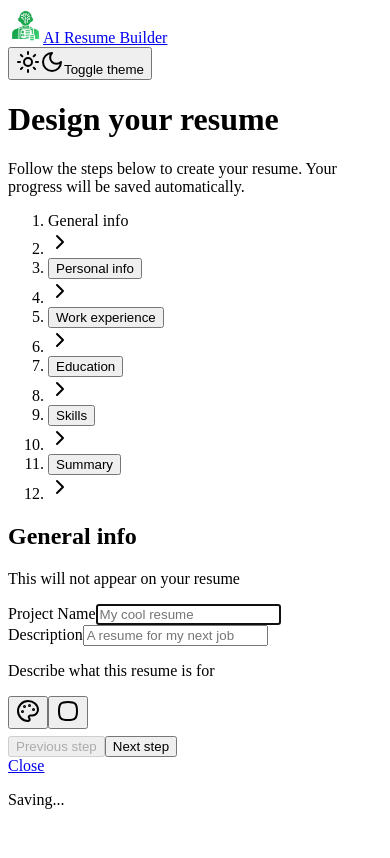
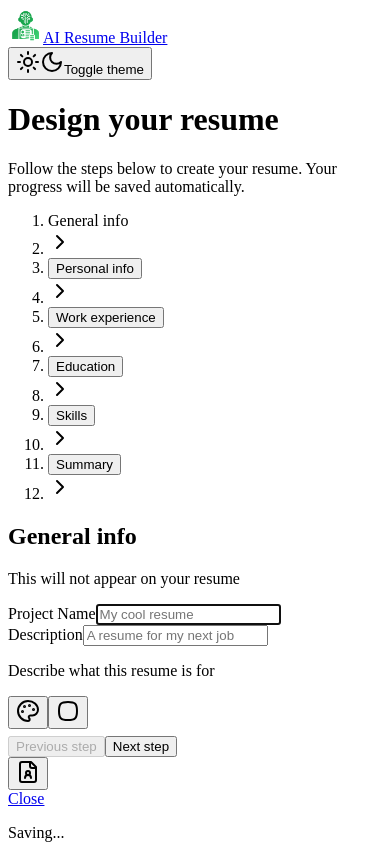
Before and after one commit to AbdullahTami/resume-builder, a Next.js app: page /editor in a window 390 px wide. Built offline with nearby package versions, Linux system fonts and the light colour scheme.

Commit message:
adjusting resume preview for optimal responsiveness done

```diff
--- a/src/app/(main)/editor/_components/Footer.tsx
+++ b/src/app/(main)/editor/_components/Footer.tsx
@@ -2,13 +2,21 @@ import { Button } from "@/components/ui/button";
 import Link from "next/link";
 import React from "react";
 import { steps } from "../steps";
+import { FileUserIcon, PenLineIcon } from "lucide-react";
 
 interface FooterProps {
   currentStep: string;
   setCurrentStep: (step: string) => void;
+  showSmResumePreview: boolean;
+  setShowSmResumePreview: (show: boolean) => void;
 }
 
-export default function Footer({ currentStep, setCurrentStep }: FooterProps) {
+export default function Footer({
+  currentStep,
+  setCurrentStep,
+  showSmResumePreview,
+  setShowSmResumePreview,
+}: FooterProps) {
   const previousStep = steps.find(
     (_, index) => steps[index + 1]?.key === currentStep,
   )?.key;
@@ -38,6 +46,21 @@ export default function Footer({ currentStep, setCurrentStep }: FooterProps) {
             Next step
           </Button>
         </div>
+        <Button
+          variant="outline"
+          size="icon"
+          onClick={() => setShowSmResumePreview(!showSmResumePreview)}
+          className="md:hidden"
+          title={
+            showSmResumePreview ? "Show input form" : "Show resume preview"
+          }
+        >
+          {showSmResumePreview ? (
+            <PenLineIcon className="size-5" />
+          ) : (
+            <FileUserIcon className="size-5" />
+          )}
+        </Button>
         <div className="flex items-center gap-3">
           <Button variant="secondary" asChild>
             <Link href="/resumes">Close</Link>
--- a/src/app/(main)/editor/_components/ResumeEditor.tsx
+++ b/src/app/(main)/editor/_components/ResumeEditor.tsx
@@ -6,11 +6,15 @@ import Footer from "./Footer";
 import { useState } from "react";
 import { ResumeValues } from "@/lib/validation";
 import ResumePreviewSection from "./ResumePreviewSection";
+import { cn } from "@/lib/utils";
 
 export default function ResumeEditor() {
   const searchParams = useSearchParams();
 
   const [resumeData, setResumeData] = useState<ResumeValues>({});
+
+  const [showSmResumePreview, setShowSmResumePreview] =
+    useState<boolean>(false);
 
   const currentStep = searchParams.get("step") || steps[0].key;
 
@@ -35,7 +39,12 @@ export default function ResumeEditor() {
       </header>
       <main className="relative grow">
         <div className="absolute bottom-0 top-0 flex w-full overflow-auto">
-          <div className="w-full space-y-6 overflow-y-auto p-3 md:w-1/2">
+          <div
+            className={cn(
+              "w-full space-y-6 overflow-y-auto p-3 md:block md:w-1/2",
+              showSmResumePreview && "hidden",
+            )}
+          >
             <Breadcrumbs currentStep={currentStep} setCurrentStep={setStep} />
             {FormComponent && (
               <FormComponent
@@ -48,10 +57,16 @@ export default function ResumeEditor() {
           <ResumePreviewSection
             resumeData={resumeData}
             setResumeData={setResumeData}
+            className={cn(showSmResumePreview && "flex")}
           />
         </div>
       </main>
-      <Footer currentStep={currentStep} setCurrentStep={setStep} />
+      <Footer
+        currentStep={currentStep}
+        setCurrentStep={setStep}
+        showSmResumePreview={showSmResumePreview}
+        setShowSmResumePreview={setShowSmResumePreview}
+      />
     </div>
   );
 }
--- a/src/app/(main)/editor/_components/ResumePreviewSection.tsx
+++ b/src/app/(main)/editor/_components/ResumePreviewSection.tsx
@@ -3,16 +3,21 @@ import { ResumeValues } from "@/lib/validation";
 import React from "react";
 import ColorPicker from "./ColorPicker";
 import BorderStyleButton from "./BorderStyleButton";
+import { cn } from "@/lib/utils";
 interface ResumePreviewSectionProps {
   resumeData: ResumeValues;
   setResumeData: (data: ResumeValues) => void;
+  className?: string;
 }
 export default function ResumePreviewSection({
   resumeData,
   setResumeData,
+  className,
 }: ResumePreviewSectionProps) {
   return (
-    <div className="group relative hidden w-1/2 md:flex">
+    <div
+      className={cn("group relative hidden w-full md:flex md:w-1/2", className)}
+    >
       <div className="absolute left-1 top-1 flex flex-none flex-col gap-3 opacity-50 transition-opacity group-hover:opacity-100 lg:left-3 lg:top-3 xl:opacity-100">
         <ColorPicker
           color={resumeData.colorHex}
```
